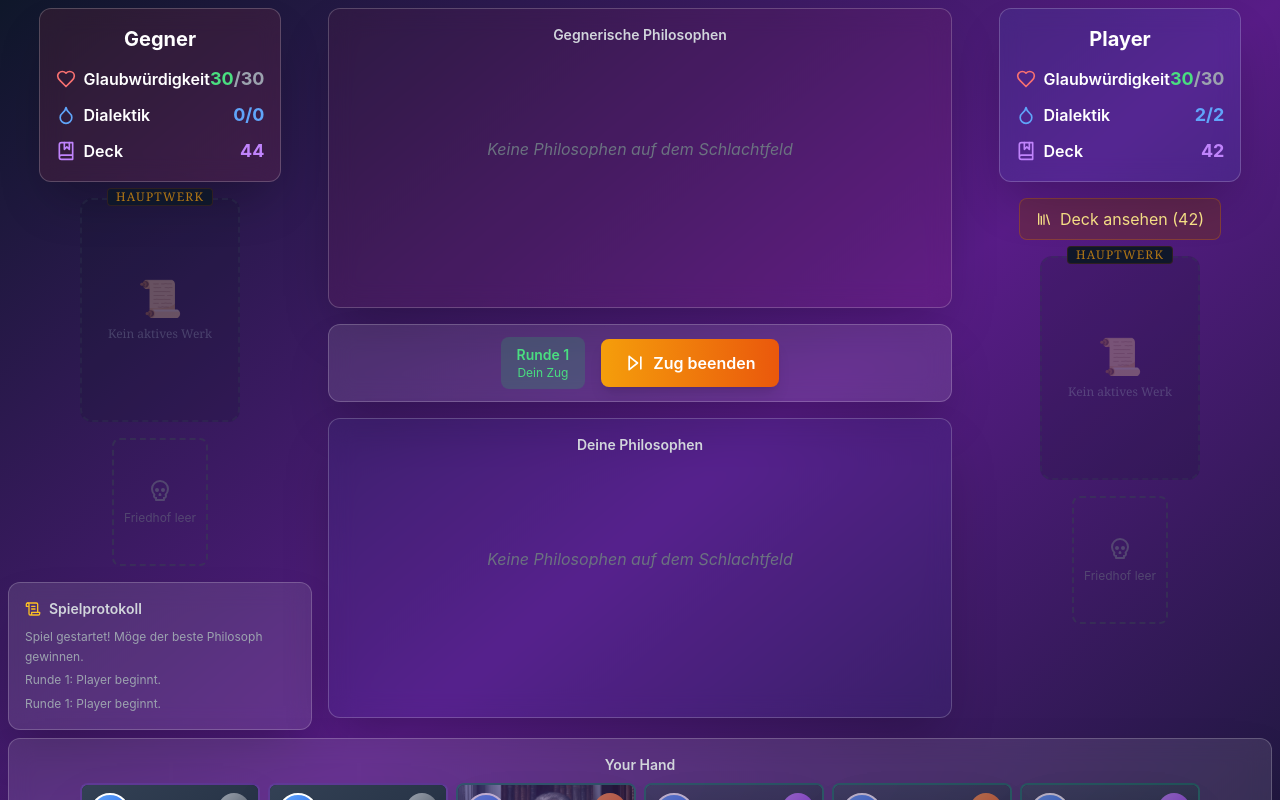
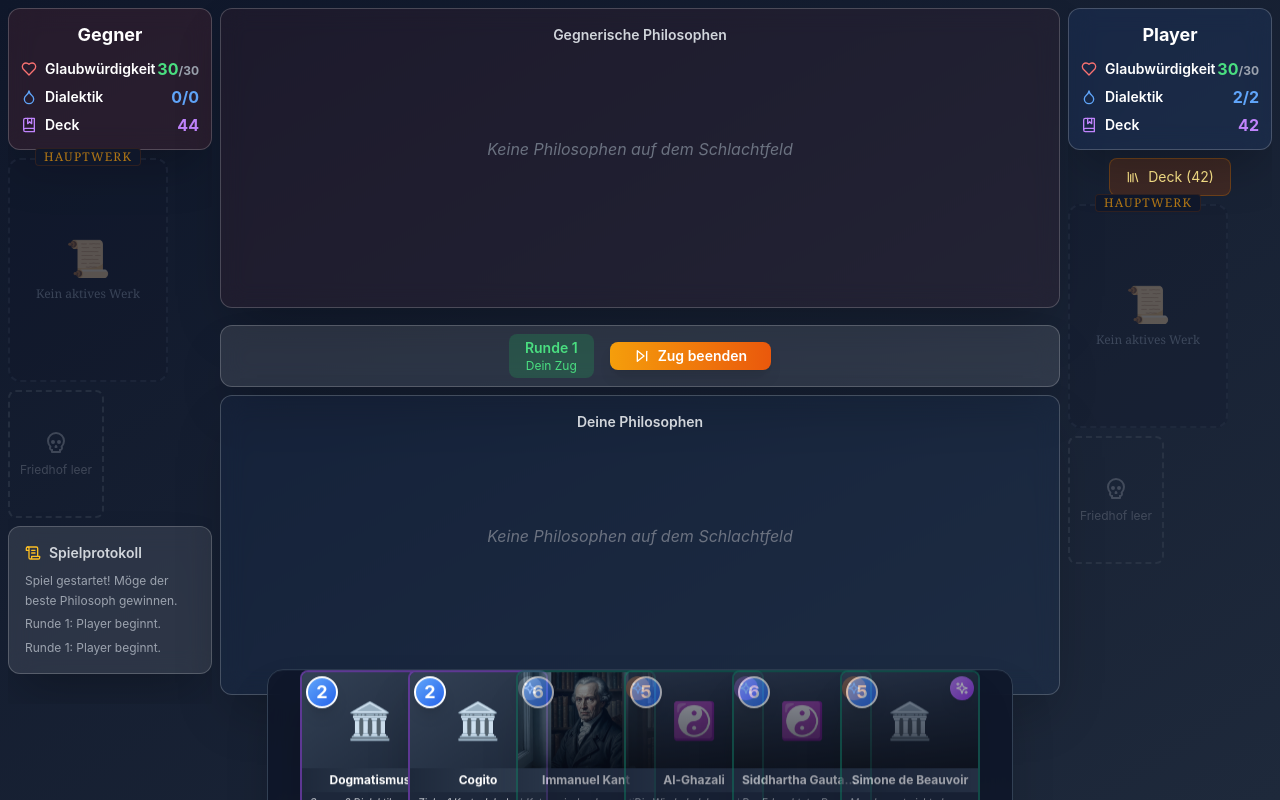
Before and after one commit to RamaJus/philosophy-ccg, a React (Vite) app: page / in a window 1280 px wide. Both pictures are taken after a click on the button 482 px from the left and 456 px from the top of the page. Shown: the top 800 px of the page. Built offline with nearby package versions, Linux system fonts and the light colour scheme.

Commit message:
Round 3 Fixes: Card Design, Layout, Hand Hover, Sophistry Logic

```diff
--- a/src/components/Card.tsx
+++ b/src/components/Card.tsx
@@ -88,12 +88,19 @@ export const Card: React.FC<CardProps> = ({
         ${className}
     `;
 
+    // Determine stat badge color
+    const attackBadgeColor = bonusDamage > 0
+        ? 'from-green-500 to-green-600'
+        : bonusDamage < 0
+            ? 'from-red-500 to-red-600'
+            : 'from-slate-600 to-slate-700';
+
     return (
         <>
             {/* Portal for Large Preview */}
             {showPreview && createPortal(
-                <div className="fixed inset-0 z-[9999] flex items-center justify-center bg-black/60 backdrop-blur-sm pointer-events-none">
-                    <div className="relative transform scale-150 pointer-events-auto shadow-2xl">
+                <div className="fixed inset-0 z-[9999] flex items-center justify-center bg-black/80 backdrop-blur-sm" onClick={handleContextMenuRelease}>
+                    <div className="relative transform scale-150 pointer-events-auto shadow-2xl" onClick={(e) => e.stopPropagation()}>
                         <Card
                             card={card}
                             isPlayable={false}
@@ -109,20 +116,20 @@ export const Card: React.FC<CardProps> = ({
                 className={cardClasses}
                 onClick={isPlayable ? onClick : undefined}
                 onContextMenu={handleContextMenu}
-                style={{ width: '180px', height: '260px' }}
+                style={{ width: '140px', height: '200px' }} // Reduced size by ~20%
             >
                 {/* Cost Badge */}
-                <div className={`absolute top-2 left-2 w-10 h-10 rounded-full ${isWittgenstein ? 'bg-gradient-to-br from-yellow-300 via-yellow-500 to-yellow-600' : 'bg-gradient-to-br from-blue-400 to-blue-600'} flex items-center justify-center font-bold text-xl shadow-lg z-10 border-2 ${isWittgenstein ? 'border-yellow-200' : 'border-white'}`}>
+                <div className={`absolute top-1 left-1 w-8 h-8 rounded-full ${isWittgenstein ? 'bg-gradient-to-br from-yellow-300 via-yellow-500 to-yellow-600' : 'bg-gradient-to-br from-blue-400 to-blue-600'} flex items-center justify-center font-bold text-lg shadow-lg z-10 border-2 ${isWittgenstein ? 'border-yellow-200' : 'border-white'}`}>
                     {card.cost}
                 </div>
 
                 {/* Rarity Gem */}
-                <div className={`absolute top-2 right-2 w-8 h-8 rounded-full bg-gradient-to-br ${rarityColors[card.rarity]} flex items-center justify-center shadow-lg z-10`}>
-                    <Sparkles size={16} className="text-white" />
+                <div className={`absolute top-1 right-1 w-6 h-6 rounded-full bg-gradient-to-br ${rarityColors[card.rarity]} flex items-center justify-center shadow-lg z-10`}>
+                    <Sparkles size={14} className="text-white" />
                 </div>
 
                 {/* Card Image Area */}
-                <div className={`h-32 ${isWittgenstein ? 'bg-gradient-to-br from-yellow-600 via-yellow-500 to-yellow-700' : 'bg-gradient-to-br from-slate-700 to-slate-800'} relative overflow-hidden flex items-center justify-center`}>
+                <div className={`h-24 ${isWittgenstein ? 'bg-gradient-to-br from-yellow-600 via-yellow-500 to-yellow-700' : 'bg-gradient-to-br from-slate-700 to-slate-800'} relative overflow-hidden flex items-center justify-center`}>
                     {card.image ? (
                         <img
                             src={card.image}
@@ -130,7 +137,7 @@ export const Card: React.FC<CardProps> = ({
                             className="w-full h-full object-cover"
                         />
                     ) : (
-                        <div className="text-6xl">{factionIcons[card.faction]}</div>
+                        <div className="text-4xl">{factionIcons[card.faction]}</div>
                     )}
                     {isMinion && (
                         <div className="absolute inset-0 bg-gradient-to-t from-black/60 to-transparent" />
@@ -141,38 +148,38 @@ export const Card: React.FC<CardProps> = ({
                 </div>
 
                 {/* Card Name */}
-                <div className={`px-3 py-2 ${isWittgenstein ? 'bg-gradient-to-r from-yellow-800 to-yellow-700' : 'bg-gradient-to-r from-slate-800 to-slate-700'}`}>
-                    <h3 className={`font-bold text-sm text-center ${isWittgenstein ? 'text-yellow-100' : 'text-white'} truncate`}>
+                <div className={`px-2 py-1 ${isWittgenstein ? 'bg-gradient-to-r from-yellow-800 to-yellow-700' : 'bg-gradient-to-r from-slate-800 to-slate-700'}`}>
+                    <h3 className={`font-bold text-xs text-center ${isWittgenstein ? 'text-yellow-100' : 'text-white'} truncate`}>
                         {card.name}
                     </h3>
                 </div>
 
                 {/* Description - Full Text with padding for absolute stats */}
-                <div className={`px-3 py-2 flex-1 ${isWittgenstein ? 'bg-yellow-900/70' : 'bg-slate-800/90'} pb-10`}>
-                    <p className={`text-xs ${isWittgenstein ? 'text-yellow-50 font-semibold' : 'text-gray-300'} italic leading-tight line-clamp-4`}>
+                <div className={`px-2 py-1 flex-1 ${isWittgenstein ? 'bg-yellow-900/70' : 'bg-slate-800/90'} pb-8`}>
+                    <p className={`text-[10px] ${isWittgenstein ? 'text-yellow-50 font-semibold' : 'text-gray-300'} italic leading-tight line-clamp-4`}>
                         {card.description}
                     </p>
                 </div>
 
                 {/* Stats for Minions - Absolute Positioned */}
                 {isMinion && (
-                    <div className="absolute bottom-0 left-0 right-0 flex justify-between items-center px-3 py-2 bg-slate-900/90 border-t border-slate-700/50 rounded-b-xl">
-                        <div className={`flex items-center gap-1 stat-badge ${bonusDamage > 0 ? 'from-green-500 to-green-600' : 'from-red-500 to-red-600'}`}>
-                            <Swords size={14} />
+                    <div className="absolute bottom-0 left-0 right-0 flex justify-between items-center px-2 py-1 bg-slate-900/90 border-t border-slate-700/50 rounded-b-xl">
+                        <div className={`flex items-center gap-1 stat-badge ${attackBadgeColor}`}>
+                            <Swords size={12} />
                             <span>{totalAttack}</span>
                         </div>
 
                         {boardMinion ? (
                             <div className={`flex items-center gap-1 stat-badge ${boardMinion.health < boardMinion.maxHealth
-                                    ? 'from-orange-500 to-red-600'
-                                    : 'from-green-500 to-green-600'
+                                ? 'from-orange-500 to-red-600'
+                                : 'from-green-500 to-green-600'
                                 }`}>
-                                <Heart size={14} />
+                                <Heart size={12} />
                                 <span>{boardMinion.health}</span>
                             </div>
                         ) : (
                             <div className="flex items-center gap-1 stat-badge from-green-500 to-green-600">
-                                <Heart size={14} />
+                                <Heart size={12} />
                                 <span>{card.health}</span>
                             </div>
                         )}
--- a/src/components/GameArea.tsx
+++ b/src/components/GameArea.tsx
@@ -161,7 +161,7 @@ export const GameArea: React.FC<GameAreaProps> = ({ mode }) => {
     };
 
     return (
-        <div className="min-h-screen p-2 space-y-2">
+        <div className="h-screen w-full overflow-hidden bg-gradient-to-br from-slate-900 to-slate-800 text-white relative">
             {/* Header removed for laptop optimization */}
 
             {gameOver && (
@@ -197,25 +197,32 @@ export const GameArea: React.FC<GameAreaProps> = ({ mode }) => {
                 mode={targetMode === 'search' ? 'search' : 'view'}
             />
 
-            <div className="grid grid-cols-4 gap-4">
-                <div className="space-y-4 flex flex-col items-center">
+            {/* Main Game Grid - Adjusted for full height */}
+            <div className="grid grid-cols-12 gap-2 h-full p-2 pb-24">
+                {/* Left Side: Stats & Graveyard (2 cols) */}
+                <div className="col-span-2 flex flex-col gap-2 h-full overflow-y-auto">
                     <PlayerStats player={viewOpponent} isOpponent={true} />
                     <WorkSlot card={viewOpponent.activeWork} />
-                    <Graveyard cards={viewOpponent.graveyard} title="Gegnerischer Friedhof" />
+                    <Graveyard cards={viewOpponent.graveyard} title="Gegner" />
                     <GameLog messages={log} />
                 </div>
 
-                <div className="col-span-2 space-y-4">
+                {/* Center: Board (8 cols) */}
+                <div className="col-span-8 flex flex-col h-full gap-2">
+                    {/* Opponent Board */}
+                    <div className="flex-1">
                         <Board
                             minions={viewOpponent.board}
                             onMinionClick={viewIsPlayerTurn && selectedMinion ? handleOpponentMinionClick : undefined}
                             canTarget={viewIsPlayerTurn && !!selectedMinion}
                             activeWork={viewOpponent.activeWork}
                         />
+                    </div>
 
-                    <div className="glass-panel p-3 text-center">
+                    {/* Turn Controls */}
+                    <div className="glass-panel p-2 text-center shrink-0">
                         <div className="flex items-center justify-center gap-4">
-                            <div className={`px-4 py-2 rounded-lg ${viewIsPlayerTurn ? 'bg-green-500/20 text-green-400' : 'bg-gray-500/20 text-gray-400'}`}>
+                            <div className={`px-4 py-1 rounded-lg ${viewIsPlayerTurn ? 'bg-green-500/20 text-green-400' : 'bg-gray-500/20 text-gray-400'}`}>
                                 <p className="text-sm font-semibold">Runde {gameState.turn}</p>
                                 <p className="text-xs">{viewIsPlayerTurn ? 'Dein Zug' : 'Gegner-Zug'}</p>
                             </div>
@@ -223,9 +230,9 @@ export const GameArea: React.FC<GameAreaProps> = ({ mode }) => {
                             {viewIsPlayerTurn && selectedMinion && (
                                 <button
                                     onClick={handleAttackPlayer}
-                                    className="px-4 py-2 bg-red-500/80 hover:bg-red-500 rounded-lg transition-colors flex items-center gap-2"
+                                    className="px-4 py-1 bg-red-500/80 hover:bg-red-500 rounded-lg transition-colors flex items-center gap-2 text-sm"
                                 >
-                                    <Swords size={16} />
+                                    <Swords size={14} />
                                     Gegner angreifen
                                 </button>
                             )}
@@ -233,15 +240,17 @@ export const GameArea: React.FC<GameAreaProps> = ({ mode }) => {
                             {viewIsPlayerTurn && (
                                 <button
                                     onClick={handleEndTurn}
-                                    className="btn-primary flex items-center gap-2"
+                                    className="btn-primary flex items-center gap-2 py-1 text-sm"
                                 >
-                                    <SkipForward size={20} />
+                                    <SkipForward size={16} />
                                     Zug beenden
                                 </button>
                             )}
                         </div>
                     </div>
 
+                    {/* Player Board */}
+                    <div className="flex-1">
                         <Board
                             minions={viewPlayer.board}
                             onMinionClick={handlePlayerMinionClick}
@@ -250,16 +259,18 @@ export const GameArea: React.FC<GameAreaProps> = ({ mode }) => {
                             activeWork={viewPlayer.activeWork}
                         />
                     </div>
+                </div>
 
-                <div className="space-y-4 flex flex-col items-center">
+                {/* Right Side: Player Stats & Deck (2 cols) */}
+                <div className="col-span-2 flex flex-col gap-2 h-full overflow-y-auto">
                     <PlayerStats player={viewPlayer} />
                     <div className="w-full flex justify-center">
                         <button
                             onClick={() => setIsDeckViewOpen(true)}
-                            className="flex items-center gap-2 px-4 py-2 bg-amber-900/40 hover:bg-amber-900/60 border border-amber-600/30 rounded-lg text-amber-200 transition-colors"
+                            className="flex items-center gap-2 px-4 py-2 bg-amber-900/40 hover:bg-amber-900/60 border border-amber-600/30 rounded-lg text-amber-200 transition-colors text-sm"
                         >
-                            <Library size={16} />
-                            Deck ansehen ({viewPlayer.deck.length})
+                            <Library size={14} />
+                            Deck ({viewPlayer.deck.length})
                         </button>
                     </div>
                     <WorkSlot card={viewPlayer.activeWork} />
@@ -267,6 +278,9 @@ export const GameArea: React.FC<GameAreaProps> = ({ mode }) => {
                 </div>
             </div>
 
+            {/* Hand Overlay */}
+            <div className="absolute bottom-0 left-0 right-0 z-40 flex justify-center pointer-events-none">
+                <div className="pointer-events-auto">
                     <Hand
                         cards={viewPlayer.hand}
                         onCardClick={handleCardClick}
@@ -274,5 +288,7 @@ export const GameArea: React.FC<GameAreaProps> = ({ mode }) => {
                         currentMana={viewPlayer.mana}
                     />
                 </div>
+            </div>
+        </div>
     );
 };
--- a/src/components/Hand.tsx
+++ b/src/components/Hand.tsx
@@ -11,24 +11,30 @@ interface HandProps {
 
 export const Hand: React.FC<HandProps> = ({ cards, onCardClick, selectedCardId, currentMana }) => {
     return (
-        <div className="glass-panel p-4">
-            <h3 className="text-sm font-semibold mb-2 text-center text-gray-300">Your Hand</h3>
-            <div className="flex gap-2 justify-center flex-wrap">
+        <div className="group flex flex-col items-center transition-all duration-300 transform translate-y-[40%] hover:translate-y-0">
+            <div className="glass-panel px-8 py-4 bg-slate-900/90 backdrop-blur-md rounded-t-2xl border-t border-slate-700 shadow-2xl">
+                <h3 className="text-xs font-semibold mb-2 text-center text-gray-400 uppercase tracking-widest opacity-0 group-hover:opacity-100 transition-opacity">Deine Hand</h3>
+                <div className="flex gap-[-40px] justify-center items-end h-[160px] group-hover:h-[220px] transition-all duration-300">
                     {cards.length === 0 ? (
-                    <p className="text-gray-500 italic py-4">No cards in hand</p>
+                        <p className="text-gray-500 italic py-4">Keine Karten</p>
                     ) : (
-                    cards.map((card) => (
+                        cards.map((card, index) => (
+                            <div
+                                key={card.id}
+                                className="transition-all duration-300 transform hover:-translate-y-12 hover:z-20 hover:scale-110 -ml-8 first:ml-0"
+                                style={{ zIndex: index }}
+                            >
                                 <Card
-                            key={card.id}
                                     card={card}
                                     onClick={() => onCardClick(card.id)}
                                     isSelected={selectedCardId === card.id}
                                     isPlayable={card.cost <= currentMana}
-                            className="transform transition-transform hover:-translate-y-2"
                                 />
+                            </div>
                         ))
                     )}
                 </div>
             </div>
+        </div>
     );
 };
--- a/src/components/PlayerStats.tsx
+++ b/src/components/PlayerStats.tsx
@@ -21,31 +21,31 @@ export const PlayerStats: React.FC<PlayerStatsProps> = ({ player, isOpponent = f
     }, [player.health]);
 
     return (
-        <div className={`glass-panel p-4 transition-all duration-200 ${isOpponent ? 'bg-red-500/10' : 'bg-blue-500/10'} ${isDamaged ? 'animate-shake ring-2 ring-red-500 bg-red-500/20' : ''}`}>
-            <h2 className="text-xl font-bold mb-3 text-center">{player.name}</h2>
+        <div className={`glass-panel p-3 transition-all duration-200 ${isOpponent ? 'bg-red-500/10' : 'bg-blue-500/10'} ${isDamaged ? 'animate-shake ring-2 ring-red-500 bg-red-500/20' : ''}`}>
+            <h2 className="text-lg font-bold mb-2 text-center truncate">{player.name}</h2>
 
-            <div className="space-y-2">
+            <div className="space-y-1">
                 {/* Health */}
                 <div className="flex items-center justify-between">
                     <div className="flex items-center gap-2">
-                        <Heart className={`${isDamaged ? 'text-red-500 scale-125' : 'text-red-400'} transition-all duration-200`} size={20} />
-                        <span className="font-semibold">Glaubwürdigkeit</span>
+                        <Heart className={`${isDamaged ? 'text-red-500 scale-125' : 'text-red-400'} transition-all duration-200`} size={16} />
+                        <span className="font-semibold text-sm">Glaubwürdigkeit</span>
                     </div>
-                    <div className="text-lg font-bold">
+                    <div className="text-base font-bold">
                         <span className={`${player.health <= 10 ? 'text-red-400 animate-pulse' : 'text-green-400'} ${isDamaged ? 'text-red-500 scale-150 inline-block' : ''} transition-all duration-200`}>
                             {player.health}
                         </span>
-                        <span className="text-gray-400">/{player.maxHealth}</span>
+                        <span className="text-gray-400 text-xs">/{player.maxHealth}</span>
                     </div>
                 </div>
 
                 {/* Mana - Counter only */}
                 <div className="flex items-center justify-between">
                     <div className="flex items-center gap-2">
-                        <Droplet className="text-blue-400" size={20} />
-                        <span className="font-semibold">Dialektik</span>
+                        <Droplet className="text-blue-400" size={16} />
+                        <span className="font-semibold text-sm">Dialektik</span>
                     </div>
-                    <div className="text-lg font-bold text-blue-400">
+                    <div className="text-base font-bold text-blue-400">
                         {player.mana}/{player.maxMana}
                     </div>
                 </div>
@@ -53,10 +53,10 @@ export const PlayerStats: React.FC<PlayerStatsProps> = ({ player, isOpponent = f
                 {/* Deck Count */}
                 <div className="flex items-center justify-between">
                     <div className="flex items-center gap-2">
-                        <BookMarked className="text-purple-400" size={20} />
-                        <span className="font-semibold">Deck</span>
+                        <BookMarked className="text-purple-400" size={16} />
+                        <span className="font-semibold text-sm">Deck</span>
                     </div>
-                    <div className="text-lg font-bold text-purple-400">
+                    <div className="text-base font-bold text-purple-400">
                         {player.deck.length}
                     </div>
                 </div>
--- a/src/hooks/useGameLogic.ts
+++ b/src/hooks/useGameLogic.ts
@@ -229,10 +229,18 @@ export function useGameLogic(mode: 'single' | 'multiplayer_host' | 'multiplayer_
                     }
                 } else if (card.id.includes('sophistry')) {
                     // Steal 2 Mana
-                    const manaToSteal = Math.min(updatedEnemy.mana, 2);
-                    updatedEnemy.mana -= manaToSteal;
+                    // Ensure we don't steal more than they have, or more than we can hold
+                    const enemyMana = updatedEnemy.mana;
+                    const manaToSteal = Math.min(enemyMana, 2);
+
+                    updatedEnemy.mana = Math.max(0, updatedEnemy.mana - manaToSteal);
                     updatedPlayer.mana = Math.min(updatedPlayer.mana + manaToSteal, 10);
-                    addLog(`${activePlayer.name} wirkte ${card.name} und stahl ${manaToSteal} Dialektik!`);
+
+                    if (manaToSteal > 0) {
+                        addLog(`${activePlayer.name} nutzte Sophistik und stahl ${manaToSteal} Dialektik!`);
+                    } else {
+                        addLog(`${activePlayer.name} nutzte Sophistik, aber der Gegner hatte keine Dialektik!`);
+                    }
                 } else if (card.id.includes('dogmatism')) {
                     // Lock 2 Mana next turn
                     updatedEnemy.lockedMana += 2;
```
Lines whose indentation alone changed are shown as unchanged.
